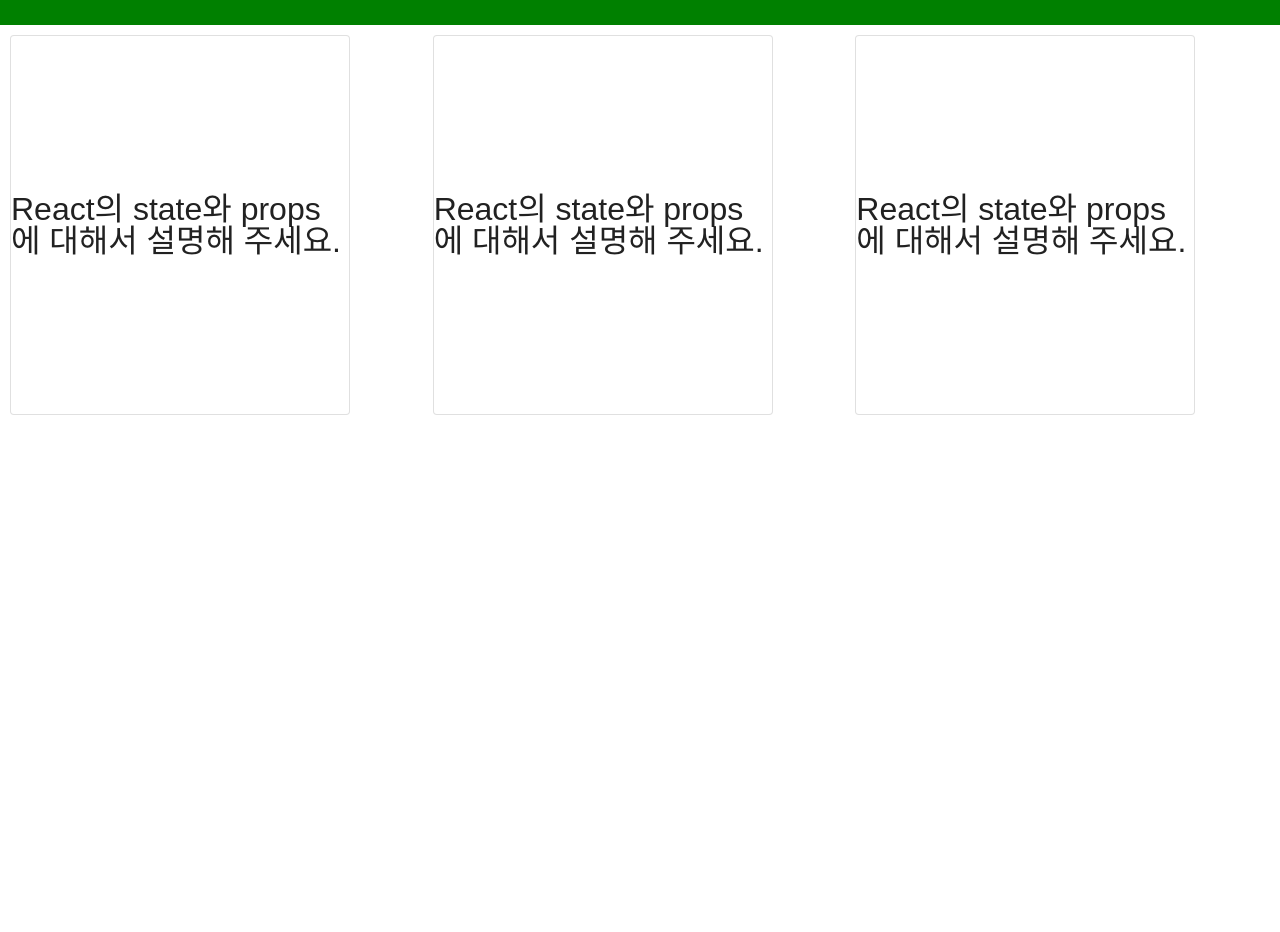
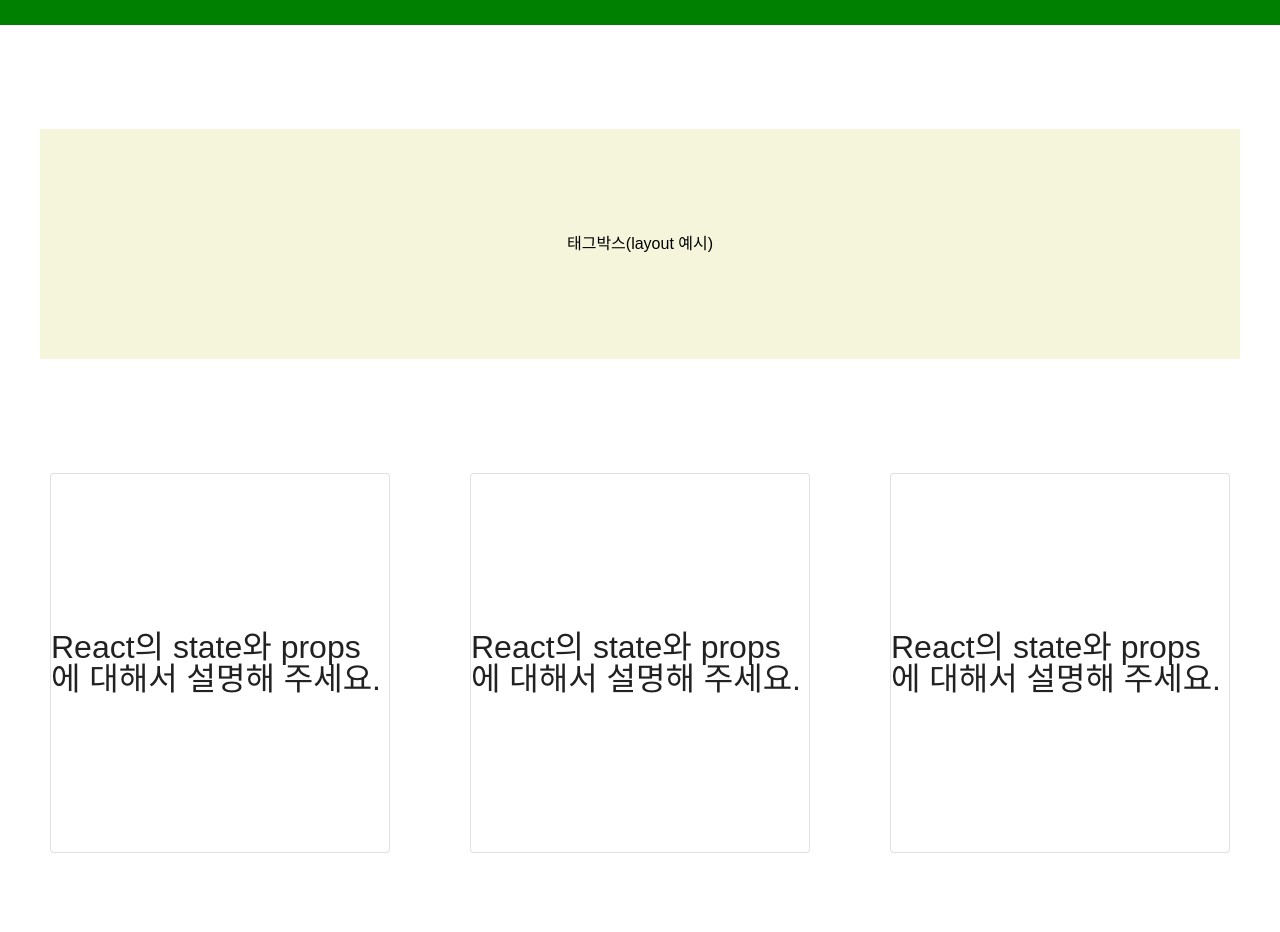
Before and after one commit to team-saviors/saview, a React (Create React App) app in the folder client/: page /postpage in a window 1280 px wide. Shown: the part 380-1312 px from the top of the page. Built offline with nearby package versions, Linux system fonts and the light colour scheme.

Commit message:
[FE] Feat : Mainpage layout 구조 골격 완성.

```diff
--- a/client/src/App.js
+++ b/client/src/App.js
@@ -1,37 +1,13 @@
 import { useEffect } from 'react';
 import Counter from './components/Counter';
+import Header from './components/Header';
 import Mainpage from './pages/MainPage';
 import PostPage from './pages/PostPage';
 
 function App() {
   return (
     <>
-      <header
-        style={{
-          width: '100%',
-          height: '85px',
-          display: 'flex',
-          justifyContent: 'center',
-          alignItems: 'center',
-          backgroundColor: 'blue',
-        }}
-      >
-        헤더(layout 예시)
-      </header>
-
-      <div
-        className="carousel"
-        style={{
-          width: '100%',
-          height: '320px',
-          display: 'flex',
-          justifyContent: 'center',
-          alignItems: 'center',
-          backgroundColor: 'green',
-        }}
-      >
-        carousel(layout 예시)
-      </div>
+      <Header></Header>
       {/* <Counter></Counter> */}
       {/* <PostPage></PostPage> */}
       <Mainpage></Mainpage>
--- /dev/null
+++ b/client/src/components/Carousel.js
@@ -0,0 +1,18 @@
+const Carousel = () => {
+  return (
+    <div
+      className="carousel"
+      style={{
+        width: '100%',
+        height: '320px',
+        display: 'flex',
+        justifyContent: 'center',
+        alignItems: 'center',
+        backgroundColor: 'green',
+      }}
+    >
+      carousel(layout 예시)
+    </div>
+  );
+};
+export default Carousel;
--- /dev/null
+++ b/client/src/components/Header.js
@@ -0,0 +1,17 @@
+const Header = () => {
+  return (
+    <header
+      style={{
+        width: '100%',
+        height: '85px',
+        display: 'flex',
+        justifyContent: 'center',
+        alignItems: 'center',
+        backgroundColor: 'blue',
+      }}
+    >
+      헤더(layout 예시)
+    </header>
+  );
+};
+export default Header;
--- a/client/src/components/QuestionCard.js
+++ b/client/src/components/QuestionCard.js
@@ -7,6 +7,8 @@
   align-items: center;
   justify-content: center;
   margin: 0;
+  margin-bottom: 80px;
+
   /* background-color: red; */
 `;
 const QuestionCard = () => {
--- a/client/src/components/QuestionCards.js
+++ b/client/src/components/QuestionCards.js
@@ -1,23 +1,23 @@
 import QuestionCard from './QuestionCard';
 // import Grid from '@mui/material/Unstable_Grid2/Grid2';
 import Grid from '@mui/material/Unstable_Grid2/';
-import { Box } from '@mui/material';
-
+import styled from 'styled-components';
+const CardWrapper = styled.div`
+  display: flex;
+  flex-wrap: wrap;
+  justify-content: space-between;
+`;
 const QuestionCards = () => {
   return (
-    <>
-      <Grid container spacing={1}>
-        <Grid md={6} lg={4}>
-          <QuestionCard></QuestionCard>
-        </Grid>
-        <Grid md={6} lg={4}>
-          <QuestionCard></QuestionCard>
-        </Grid>
-        <Grid md={6} lg={4}>
-          <QuestionCard></QuestionCard>
-        </Grid>
-      </Grid>
-    </>
+    <CardWrapper>
+      <QuestionCard></QuestionCard>
+      <QuestionCard></QuestionCard>
+      <QuestionCard></QuestionCard>
+      <QuestionCard></QuestionCard>
+      <QuestionCard></QuestionCard>
+      <QuestionCard></QuestionCard>
+      <QuestionCard></QuestionCard>
+    </CardWrapper>
   );
 };
 export default QuestionCards;
--- /dev/null
+++ b/client/src/components/Tagbox.js
@@ -0,0 +1,17 @@
+import { Box } from '@mui/material';
+import styled from 'styled-components';
+
+const TagboxWrapper = styled.section`
+  max-width: 1200px;
+  width: 100%;
+  height: 230px;
+  background-color: beige;
+  margin: 104px auto;
+  display: flex;
+  justify-content: center;
+  align-items: center;
+`;
+const Tagbox = () => {
+  return <TagboxWrapper>태그박스(layout 예시)</TagboxWrapper>;
+};
+export default Tagbox;
--- a/client/src/pages/MainPage.js
+++ b/client/src/pages/MainPage.js
@@ -1,21 +1,25 @@
-import { Container } from '@mui/material';
 import styled from 'styled-components';
+import Carousel from '../components/Carousel';
 import QuestionCards from '../components/QuestionCards';
+import Tagbox from '../components/Tagbox';
 // const ContainerItem = styled(Container)``;
 const Main = styled.main`
-  /* max-width: 1200px; */
+  max-width: 1200px;
   width: 100%;
   min-height: 60rem;
   padding: 10px;
   margin: 0;
+  display: flex;
+  flex-direction: column;
+  margin: 0 auto;
 `;
 const Mainpage = () => {
   return (
     <>
+      <Carousel></Carousel>
+      <Tagbox></Tagbox>
       <Main>
-        {/* <Container maxWidth=""> */}
         <QuestionCards />
-        {/* </Container> */}
       </Main>
     </>
   );
```
